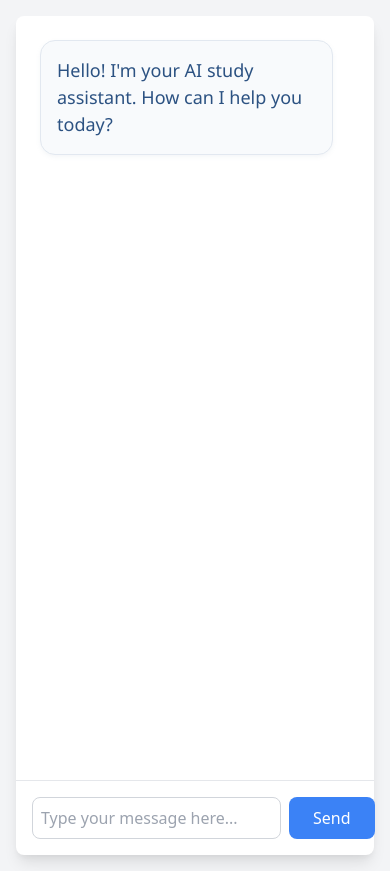
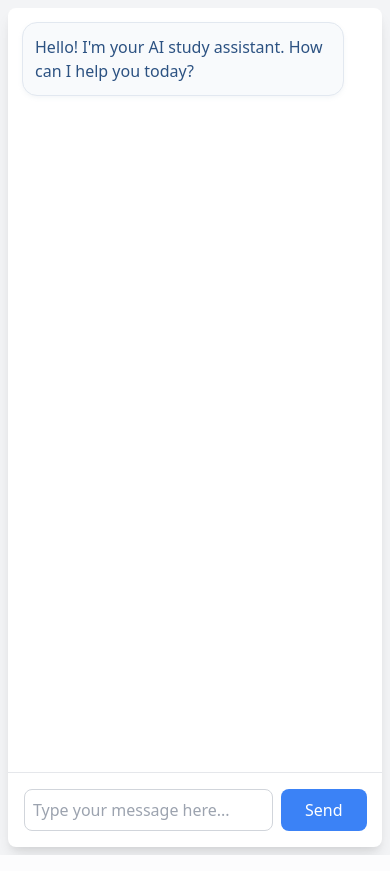
Before and after one commit to myselfayush010/XUE-AI, a Flask app: page / in a window 390 px wide. Run offline with Flask 3, Linux system fonts and the light colour scheme; some libraries are stand-ins or nearby versions.

Commit message:
fix auto resize

```diff
--- a/templates/index.html
+++ b/templates/index.html
@@ -10,30 +10,33 @@
     <script src="https://cdnjs.cloudflare.com/ajax/libs/marked/4.3.0/marked.min.js"></script>
     <style>
         .chat-container {
-            height: calc(100vh - 100px);
+            height: 100vh;
+            max-height: calc(100vh - 80px);
+            transition: all 0.3s ease;
         }
         .message {
-            max-width: 80%;
+            width: fit-content;
+            max-width: 90%;
             margin: 8px;
             padding: 16px;
             border-radius: 15px;
-            font-size: 18px;
+            font-size: clamp(16px, 2vw, 18px);
+            word-wrap: break-word;
+            overflow-wrap: break-word;
         }
         .user-message {
             background-color: #e3f2fd;
             margin-left: auto;
             white-space: pre-wrap;
             color: #1a365d;
-            font-size: 18px;
         }
         .assistant-message {
             background-color: #f8fafc;
             margin-right: auto;
-            font-family: 'Segoe UI', system-ui, sans-serif;
+            font-family: system-ui, -apple-system, 'Segoe UI', sans-serif;
             color: #2c5282;
             border: 1px solid #e2e8f0;
             box-shadow: 0 2px 4px rgba(148, 163, 184, 0.1);
-            font-size: 18px;
         }
         .assistant-message pre {
             background-color: #ffffff;
@@ -41,11 +44,12 @@
             padding: 16px;
             margin: 12px 0;
             overflow-x: auto;
+            max-width: 100%;
             border: 1px solid #e2e8f0;
         }
         .assistant-message code {
-            font-family: 'Consolas', monospace;
-            font-size: 17px;
+            font-family: 'Consolas', 'Monaco', monospace;
+            font-size: clamp(14px, 1.8vw, 17px);
         }
         .thinking {
             display: flex;
@@ -76,10 +80,21 @@
         }
         @media (max-width: 640px) {
             .chat-container {
-                height: calc(100vh - 80px);
+                height: calc(100vh - 60px);
+                padding: 8px;
             }
             .message {
-                max-width: 90%;
+                padding: 12px;
+                margin: 6px;
+                font-size: 16px;
+            }
+            .container {
+                padding: 8px;
+            }
+        }
+        @media (min-width: 1024px) {
+            .container {
+                max-width: 80vw;
             }
         }
         .markdown-body {
```
